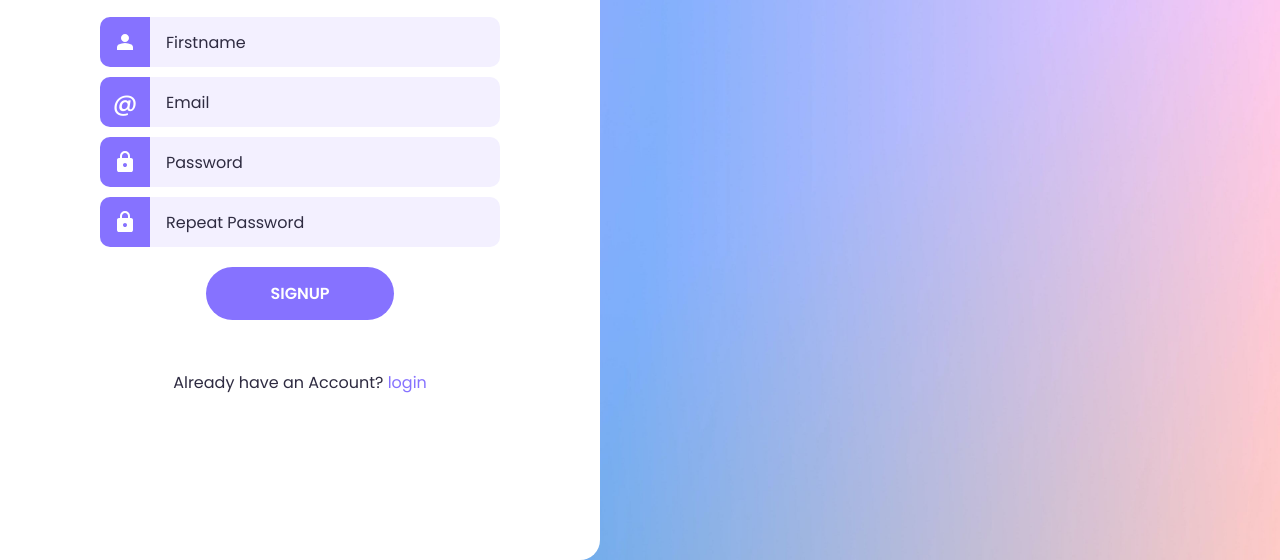
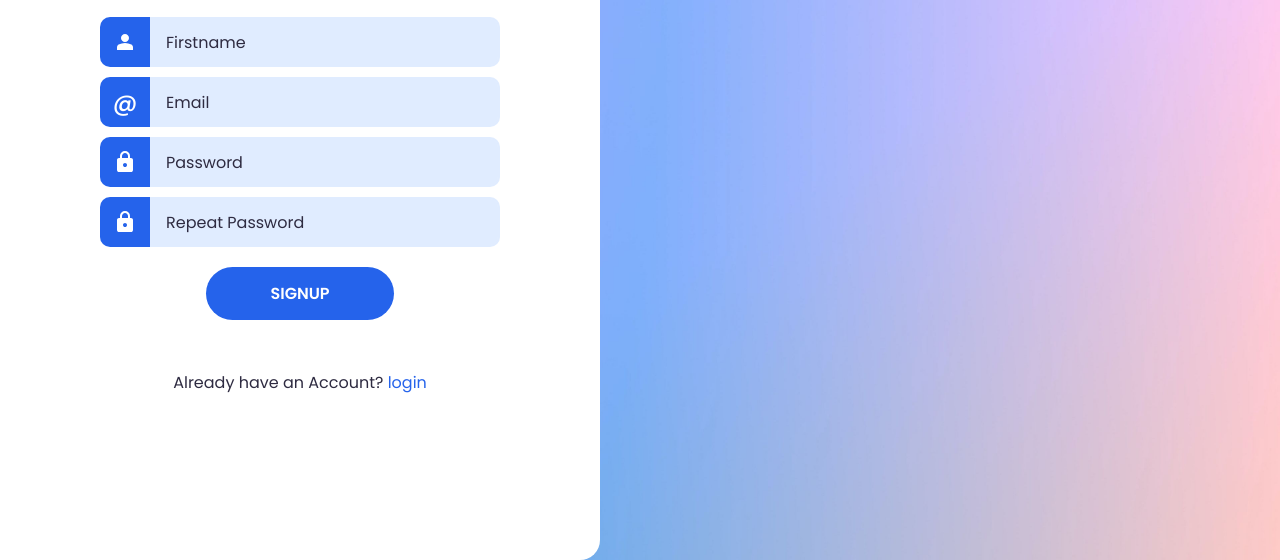
Before and after one commit to birlikkoshan/web_back_tatty_sarymsaq, a website: page views/signup.html in a window 1280 px wide. Shown: the part 240-800 px from the top of the page. Drawn offline with Linux system fonts and the light colour scheme; files that its build step writes are made by us from their sources.

Commit message:
some front-end fixes

```diff
--- a/public/register.css
+++ b/public/register.css
@@ -1,10 +1,10 @@
 @import url('https://fonts.googleapis.com/css2?family=Poppins:ital,wght@0,100;0,200;0,300;0,400;0,500;0,600;0,700;0,800;0,900;1,100;1,200;1,300;1,400;1,500;1,600;1,700;1,800;1,900&display=swap');
 
 :root{
-  --accent-color: #8672FF;
+  --accent-color: #2563eb;
   --base-color: white;
   --text-color: #2E2B41;
-  --input-color: #F3F0FF;
+  --input-color: #e0ecff;
 }
 *{
   margin: 0;
@@ -18,7 +18,7 @@ html{
 }
 body{
   min-height: 100vh;
-  background-image: url(/public/images/background.jpg);
+  background-image: url(/images/background.jpg);
   background-size: cover;
   background-position: right;
   overflow: hidden;
--- a/views/signup.html
+++ b/views/signup.html
@@ -4,8 +4,8 @@
   <meta charset="UTF-8">
   <meta name="viewport" content="width=device-width, initial-scale=1.0">
   <title>Signup</title>
-  <link rel="stylesheet" href="/public/register.css">
-  <script type="text/javascript" src="/routes/validation.js" defer></script>
+  <link rel="stylesheet" href="register.css">
+  <script type="text/javascript" src="validation.js" defer></script>
 </head>
 <body>
   <div class="wrapper">
@@ -38,7 +38,7 @@
       </div>
       <button type="submit">Signup</button>
     </form>
-    <p>Already have an Account? <a href="login.html">login</a> </p>
+    <p>Already have an Account? <a href="/login">login</a> </p>
   </div>
 </body>
 </html>
```
Also changed, not shown: routes/pages.js (+8 -0 lines), views/login.html (+3 -3 lines).
